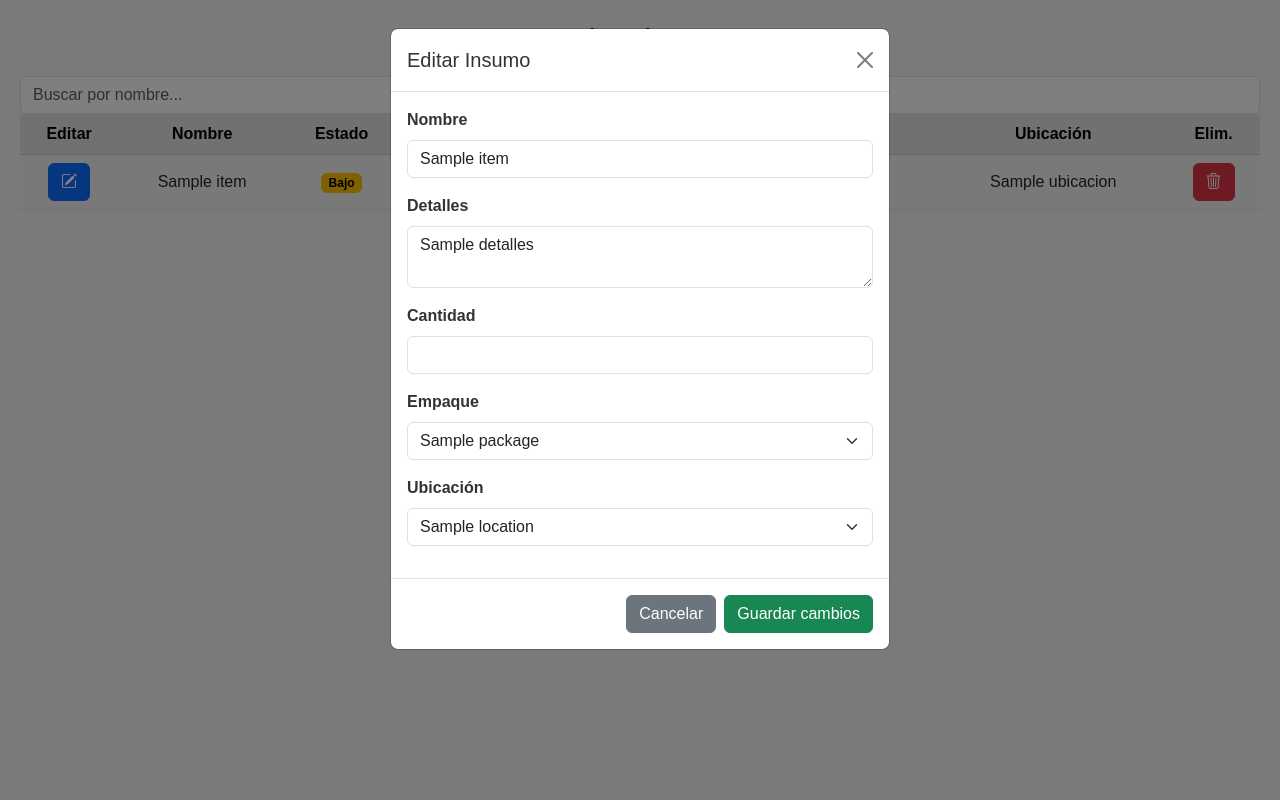
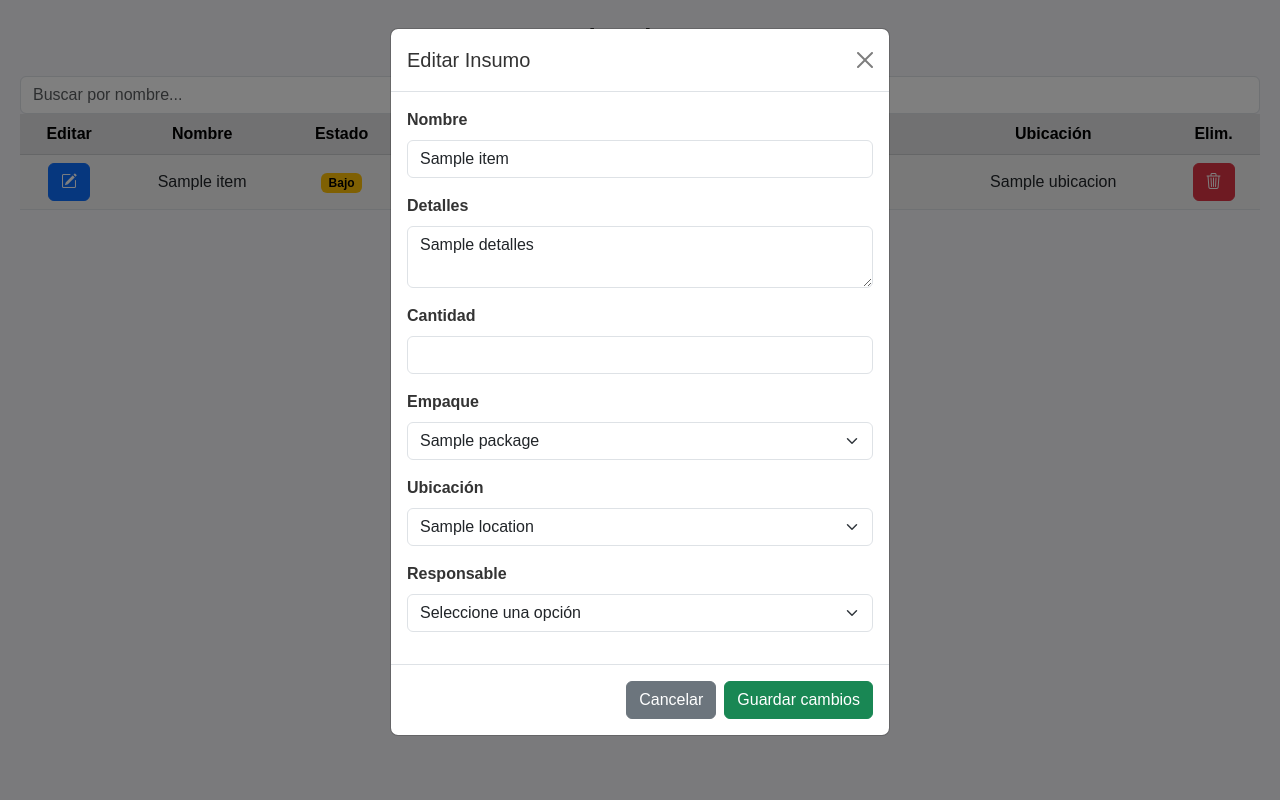
Before and after one commit to JJtamayoQ/inventory_app, a Flask app: template templates/index.html in a window 1280 px wide, after a click that opens the changed part. Run offline with Flask 3, Linux system fonts and the light colour scheme; the template is opened without the code that fills it: most values are stand-ins (such as "Sample title", 1, 10 or a date in 2020).

Commit message:
Se añade el campo Responsable para cuando se hace cualquier modificación a la BD

```diff
--- a/app.py
+++ b/app.py
@@ -50,22 +50,29 @@
     SELECT * FROM ubicaciones;
     ''').fetchall()
 
+    workers = cursor.execute('''
+    SELECT Trabajador_id, Nombre_Apellido FROM trabajadores;
+    ''').fetchall()
+
     conn.close()
 
     ## Transforma la lista de tuplas en lista de diccionarios JSON friendly
     # Índices de las columnas
     colums_items = ["id","nombre","detalles","estado","cantidad","empaque",
               "empaque_id","ubicacion","ubicacion_id"]
-    colums_package = ["id",'nombre']
-    colums_location = ["id",'nombre']
+    colums_package = ["id","nombre"]
+    colums_location = ["id","nombre"]
+    colums_worker = ["id","nombre"]
     items_dict = [dict(zip(colums_items, row)) for row in items]
-    package_dict = [dict(zip(colums_package, row)) for row in packages]
-    location_dict = [dict(zip(colums_location, row)) for row in locations]
+    packages_dict = [dict(zip(colums_package, row)) for row in packages]
+    locations_dict = [dict(zip(colums_location, row)) for row in locations]
+    workers_dict = [dict(zip(colums_worker, row)) for row in workers]
 
     return render_template('index.html',
                            items=items_dict,
-                           packages=package_dict,
-                           locations=location_dict)
+                           packages=packages_dict,
+                           locations=locations_dict,
+                           workers=workers_dict)
 
 # Ruta para modificar el registro de insumos
 @app.route('/edit', methods=('GET', 'POST'))
--- a/static/scripts.js
+++ b/static/scripts.js
@@ -6,6 +6,7 @@
 const editModalQuantityInput = editModal.querySelector('#edit-quantity');
 const editModalPackageSelect = editModal.querySelector('#edit-package');
 const editModalLocationSelect = editModal.querySelector('#edit-location');
+const editModalWorkerSelect = editModal.querySelector('#edit-worker')
 editModal.addEventListener('show.bs.modal', event => {
     // Button that triggered the modal
     const button = event.relatedTarget;
--- a/templates/index.html
+++ b/templates/index.html
@@ -141,6 +141,15 @@
                                     {% endfor %}
                                 </select>
                             </div>
+                            <div class="mb-3">
+                                <label for="edit-worker" class="form-label">Responsable</label>
+                                <select class="form-select" id="edit-worker" name="edit-worker" required>
+                                    <option selected value="">Seleccione una opción</option>
+                                    {% for worker in workers %}
+                                    <option value="{{ worker.id }}">{{ worker.nombre }}</option>
+                                    {% endfor %}
+                                </select>
+                            </div>
                         </div>
                         <div class="modal-footer">
                             <button type="button" class="btn btn-secondary" data-bs-dismiss="modal">Cancelar</button>
@@ -177,7 +186,7 @@
                                     <option value="subtract">Retirar</option>
                                 </select>
                             </div>
-                            <div class="container text-center">
+                            <div class="mb-3 text-center">
                                 <label for="entry-new-quantity" class="form-label">Cantidad</label>
                                 <div class="row">
                                     <div class="col">
@@ -201,6 +210,15 @@
                                     </div>
                                 </div>
                             </div>
+                            <div class="mb-3">
+                                <label for="entry-worker" class="form-label">Responsable</label>
+                                <select class="form-select" id="entry-worker" name="entry-worker" required>
+                                    <option selected value="">Seleccione una opción</option>
+                                    {% for worker in workers %}
+                                    <option value="{{ worker.id }}">{{ worker.nombre }}</option>
+                                    {% endfor %}
+                                </select>
+                            </div>
                         </div>
                         <div class="modal-footer">
                             <button type="button" class="btn btn-secondary" data-bs-dismiss="modal">Cancelar</button>
@@ -223,6 +241,15 @@
                         <div class="modal-body">
                             <input type="hidden" name="id" id="delete-id">
                             <p>¿Está seguro de que desea eliminar <strong id="delete-name"></strong> del inventario?</p>
+                            <div class="mb-3">
+                                <label for="delete-worker" class="form-label">Responsable</label>
+                                <select class="form-select" id="delete-worker" name="delete-worker" required>
+                                    <option selected value="">Seleccione una opción</option>
+                                    {% for worker in workers %}
+                                    <option value="{{ worker.id }}">{{ worker.nombre }}</option>
+                                    {% endfor %}
+                                </select>
+                            </div>
                         </div>
                         <div class="modal-footer">
                             <button type="button" class="btn btn-secondary" data-bs-dismiss="modal">Cancelar</button>
```
